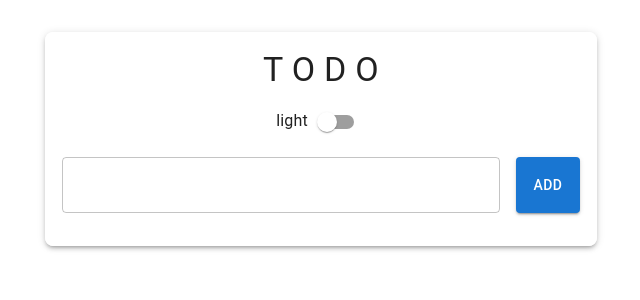
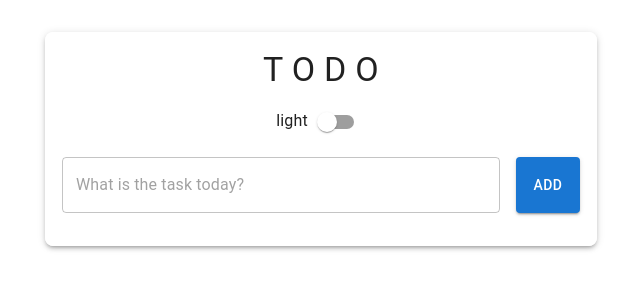
Before and after one commit to MouzamSadiq/omcare-todo-list-app, a React (Vite) app: page / in a window 1280 px wide. Shown: the top 300 px of the page, without its empty margins (319-959 px from the left). Built offline with nearby package versions, Linux system fonts and the light colour scheme.

Commit message:
refactor: Remove unused CSS styles in TodoForm component

```diff
--- a/src/pages/TodoList/components/TodoForm.tsx
+++ b/src/pages/TodoList/components/TodoForm.tsx
@@ -28,9 +28,6 @@ const TodoForm: React.FC<TodoFormProps> = ({ addTask }) => {
           fullWidth
           required // Ensures the field is not empty before submission
           placeholder="What is the task today?"
-          InputProps={{
-            style: { color: "#fff" },
-          }}
         />
         <Button type="submit" variant="contained" color="primary">
           Add
```
